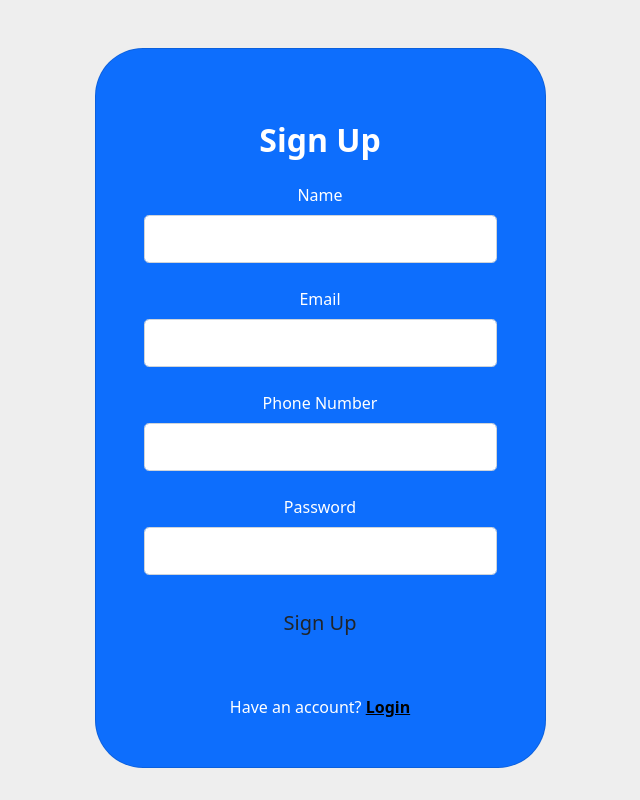
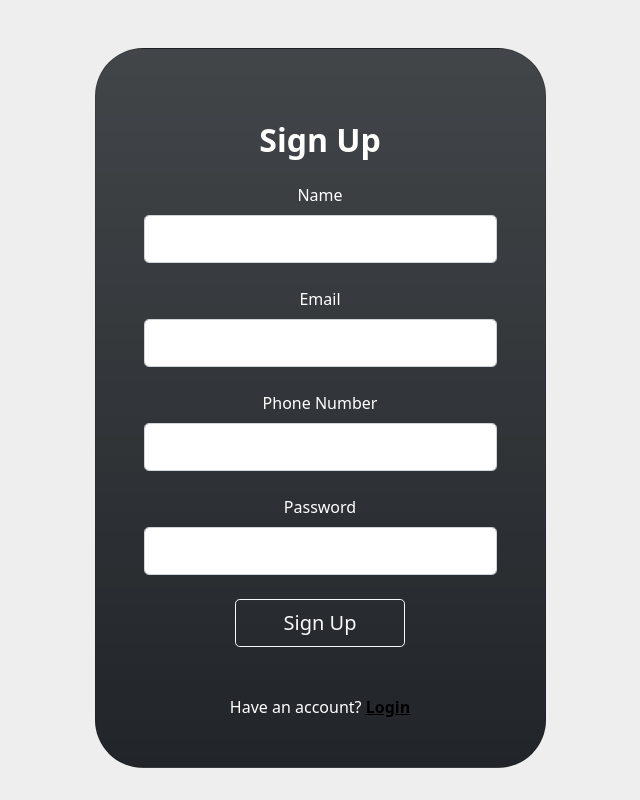
Before and after one commit to dylanvanh/ITECA3-Project, a PHP site: page /auth/views/signup.php in a window 1280 px wide. Shown: the part 70-870 px from the top of the page, without its empty margins (320-960 px from the left). Run offline with PHP 8.4, Linux system fonts and the light colour scheme; the visitor is signed in with stand-in values (Sample User, id 1).

Commit message:
signup styling

```diff
--- a/admin/views/createProduct.php
+++ b/admin/views/createProduct.php
@@ -11,7 +11,6 @@ include("../controllers/createProduct.php");
     <meta name="viewport" content="width=device-width, initial-scale=1.0">
     <link href="https://cdn.jsdelivr.net/npm/bootstrap@5.1.3/dist/css/bootstrap.min.css" rel="stylesheet" integrity="sha384-1BmE4kWBq78iYhFldvKuhfTAU6auU8tT94WrHftjDbrCEXSU1oBoqyl2QvZ6jIW3" crossorigin="anonymous">
     <link href="/ITECA3-Project/include/globalStyles.css" rel="stylesheet" />
-
     <title>Create Product</title>
 </head>
 
--- a/auth/views/signup.php
+++ b/auth/views/signup.php
@@ -20,7 +20,7 @@ include('../controllers/signup.php');
         <form method="post" action="signup.php" name="form">
             <div class="row d-flex justify-content-center align-items-center">
                 <div class="col-12 col-md-8 col-lg-6 col-xl-5">
-                    <div class="card bg-primary text-white" style="border-radius: 3rem;">
+                    <div class="card bg-dark bg-gradient text-white" style="border-radius: 3rem;">
                         <div class="card-body p-5 text-center">
 
                             <div class="-5 mt-md-4 pb-5">
@@ -50,7 +50,7 @@ include('../controllers/signup.php');
                                 </div>
 
 
-                                <button class="btn btn- btn-lg px-5" type="submit" name="signUp">Sign Up</button>
+                                <button class="btn btn-outline-light btn-lg px-5" type="submit" name="signUp">Sign Up</button>
 
                             </div>
 
```
